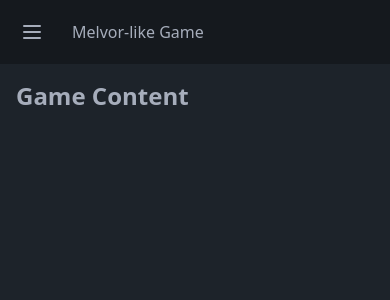
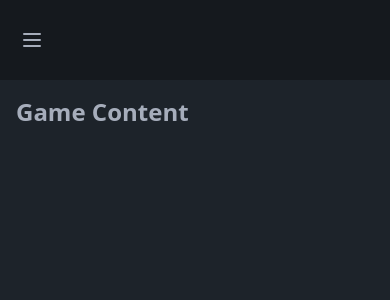
Before and after one commit to silveralcid/idle-buds, a React (Vite) app in the folder idle-buds/: page / in a window 390 px wide. Shown: the top 300 px of the page. Built offline with nearby package versions, Linux system fonts and the light colour scheme.

Commit message:
refactor: split navbar into own component

```diff
--- a/idle-buds/src/App.tsx
+++ b/idle-buds/src/App.tsx
@@ -11,7 +11,6 @@ function App() {
   return (
     <>
       <DrawerLayout
-      drawerTitle="Melvor-like Game"
       sideContent={<Sidebar />}
     >
       <GameContent />
--- a/idle-buds/src/components/Layout/Drawer.tsx
+++ b/idle-buds/src/components/Layout/Drawer.tsx
@@ -1,4 +1,5 @@
 import { ReactNode } from 'react';
+import { Navbar } from '../Navbar/Navbar';
 
 interface DrawerProps {
   children: ReactNode;
@@ -13,17 +14,7 @@ export const DrawerLayout = ({ children, sideContent, drawerTitle }: DrawerProps
 
       {/* Main Content */}
       <div className="drawer-content flex flex-col">
-        {/* Navbar */}
-        <div className="w-full navbar bg-base-300">
-          <div className="flex-none lg:hidden">
-            <label htmlFor="main-drawer" className="btn btn-square btn-ghost">
-              <svg xmlns="http://www.w3.org/2000/svg" fill="none" viewBox="0 0 24 24" className="inline-block w-6 h-6 stroke-current">
-                <path strokeLinecap="round" strokeLinejoin="round" strokeWidth="2" d="M4 6h16M4 12h16M4 18h16"></path>
-              </svg>
-            </label>
-          </div>
-          <div className="flex-1 px-2 mx-2">{drawerTitle}</div>
-        </div>
+        <Navbar drawerTitle={drawerTitle} />
 
         {/* Page Content */}
         <div className="p-4">
--- /dev/null
+++ b/idle-buds/src/components/Navbar/Navbar.tsx
@@ -0,0 +1,31 @@
+interface NavbarProps {
+    drawerTitle?: string;
+    onMenuClick?: () => void;
+  }
+
+  export const Navbar = ({ drawerTitle, onMenuClick }: NavbarProps) => {
+    return (
+      <div className="w-full navbar bg-base-300 h-20">
+        <div className="flex-none lg:hidden">
+          <label htmlFor="main-drawer" className="btn btn-square btn-ghost" onClick={onMenuClick}>
+            <svg xmlns="http://www.w3.org/2000/svg" fill="none" viewBox="0 0 24 24" className="inline-block w-6 h-6 stroke-current">
+              <path strokeLinecap="round" strokeLinejoin="round" strokeWidth="2" d="M4 6h16M4 12h16M4 18h16"></path>
+            </svg>
+          </label>
+        </div>
+
+        {/* Left side */}
+        <div className="flex-1">
+
+        </div>
+
+        {/* Center */}
+        <div className="flex-none">
+        </div>
+
+        {/* Right side */}
+        <div className="flex-none">
+        </div>
+      </div>
+    );
+  };
```
